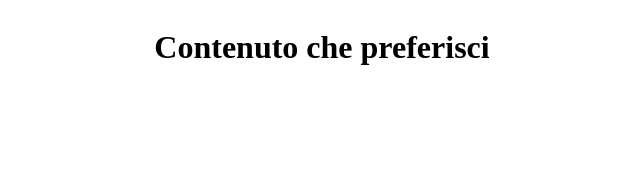
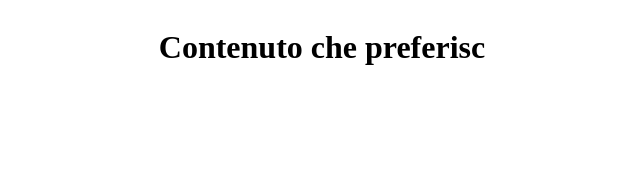
Before and after one commit to h3imd4llr/M2_Esercizi_Epicode, a plain HTML site: page D8/50ex.html in a window 1280 px wide. Both pictures are taken after a click on the button "Remove". Shown: the top 174 px of the page, 318-958 px from the left. Drawn offline with Linux system fonts and the light colour scheme.

Commit message:
Update 50ex.html

```diff
--- a/D8/50ex.html
+++ b/D8/50ex.html
@@ -20,7 +20,7 @@
     <title>Pagina 1</title>
   </head>
   <body cz-shortcut-listen="true" onload="onLoad()">
-    <h1>Contenuto che preferisci</h1>
+    <h1 id="">Contenuto che preferisci</h1>
     <ol>
       <li>
         Primo elemento
@@ -213,7 +213,8 @@
     return {'max2': max1}
   }
  }
- console.log(maxElement());
+ console.log(maxElement()
+ */
   </script>
         <!--
           ESERCIZI SUL DOM
@@ -332,5 +333,11 @@ function resetList() {
     <script>
       /*41*/
 
+
+      /*45*/
+       var titolo = document.getElementsByTagName("h1")[0].innerHTML
+       window.addEventListener("click", () =>{
+        document.getElementsByTagName("h1")[0].innerHTML = titolo.slice(0, -1)
+       })
     </script>
 </html>
```
